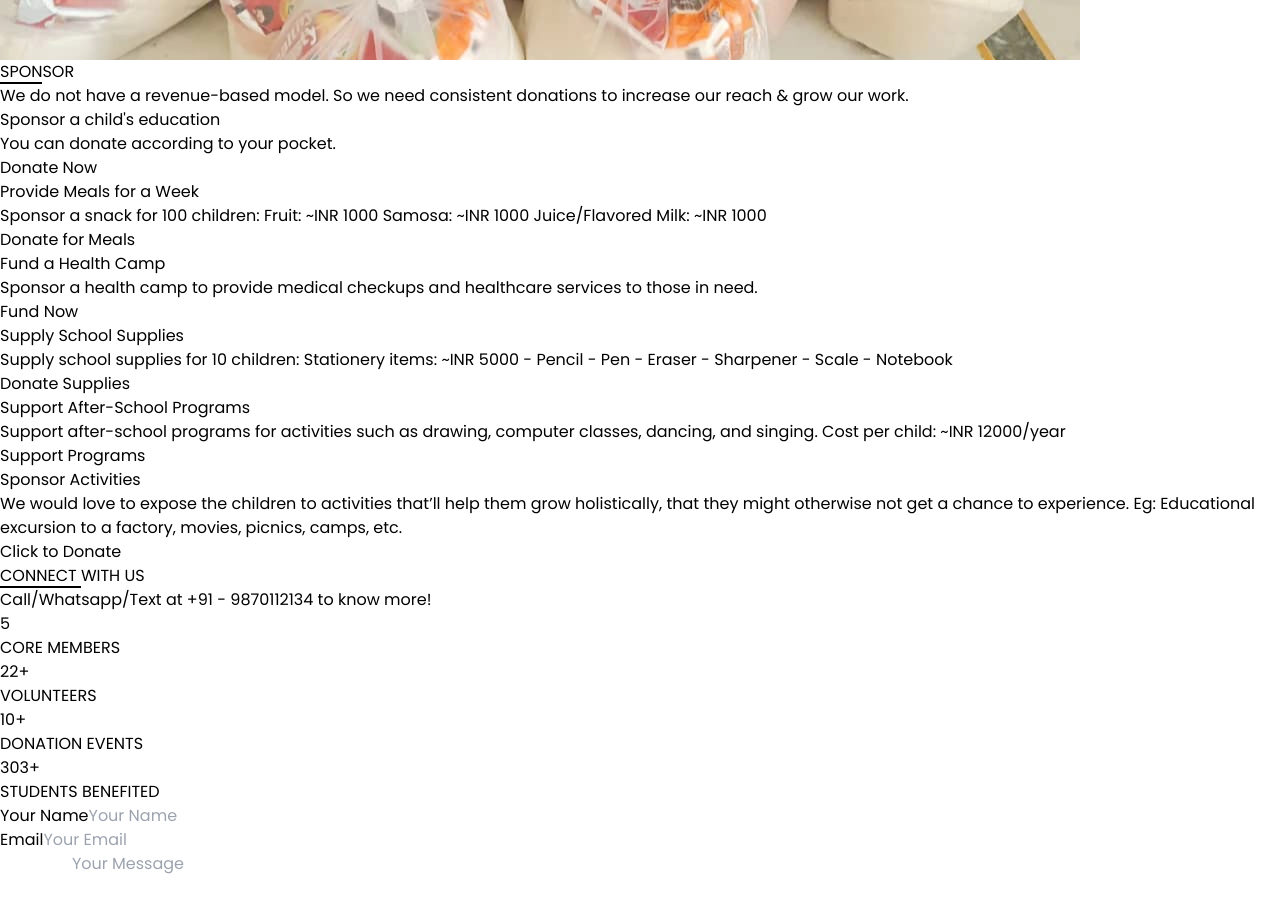
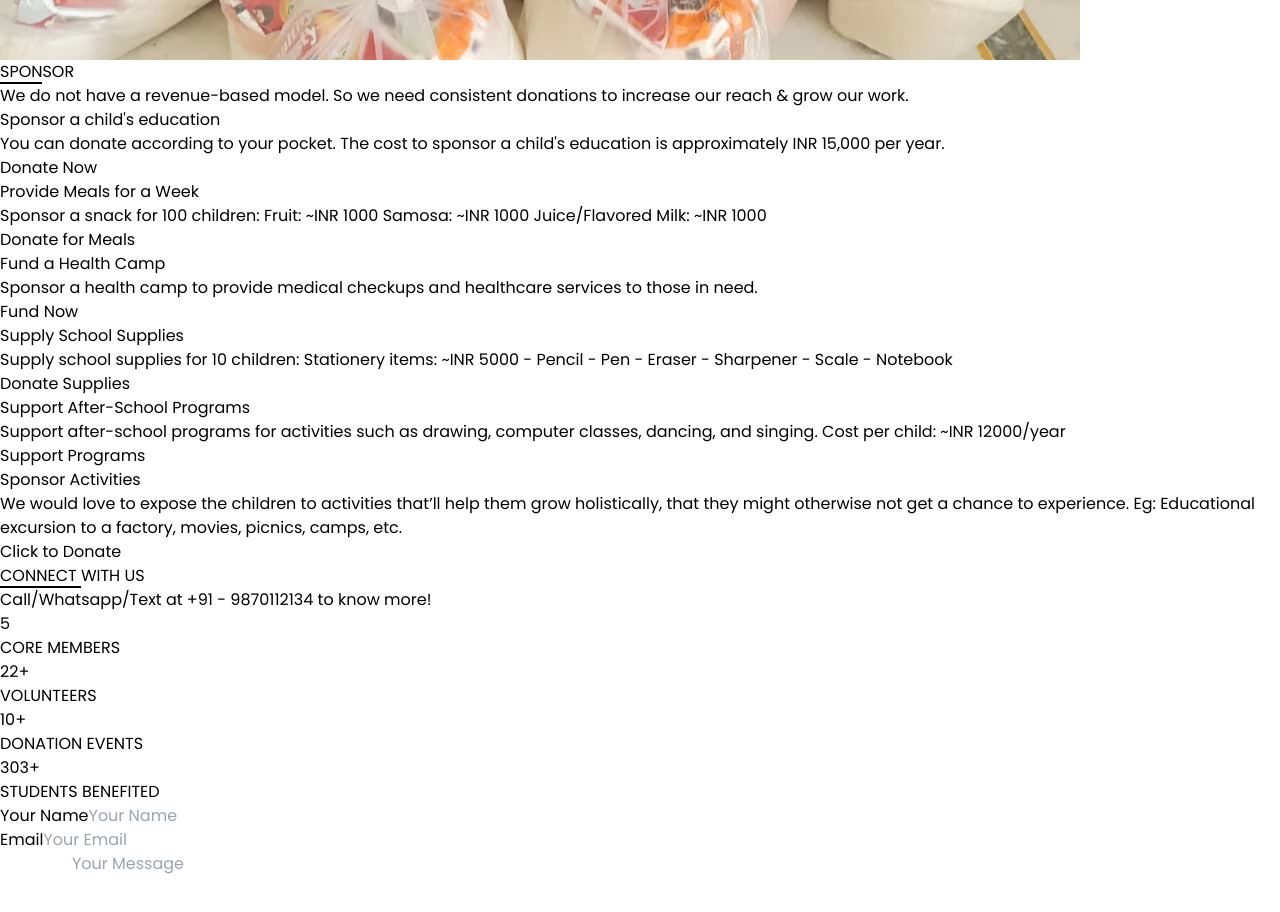
Before and after one commit to arun-j0/maati-16new, a React (Vite) app: page / in a window 1280 px wide. Shown: the part 2940-3852 px from the top of the page. Built offline with nearby package versions, Linux system fonts and the light colour scheme.

Commit message:
Update Sponsor.jsx

```diff
--- a/src/components/Sponsor.jsx
+++ b/src/components/Sponsor.jsx
@@ -2,7 +2,7 @@ import React from 'react';
 import { Tilt } from 'react-tilt';
 import { motion, useAnimation } from 'framer-motion';
 import { useInView } from 'react-intersection-observer';
-import { useNavigate } from 'react-router-dom'; // Updated to use useNavigate
+import { useNavigate } from 'react-router-dom';
 
 const Sponsor = () => {
   const controls = useAnimation();
@@ -11,7 +11,7 @@ const Sponsor = () => {
     threshold: 0.1,
   });
 
-  const navigate = useNavigate(); // Updated to use useNavigate
+  const navigate = useNavigate();
 
   React.useEffect(() => {
     if (inView) {
@@ -34,7 +34,8 @@ const Sponsor = () => {
   const sponsors = [
     {
       title: "Sponsor a child's education",
-      description: "You can donate according to your pocket.",
+      description: `You can donate according to your pocket.
+      The cost to sponsor a child's education is approximately INR 15,000 per year.`,
       button: "Donate Now",
     },
     {
@@ -76,7 +77,7 @@ Cost per child: ~INR 12000/year`,
   ];
 
   const handleDonateClick = (title) => {
-    navigate('/donate-us', { state: { sponsorTitle: title } }); // Updated to use navigate
+    navigate('/donate-us', { state: { sponsorTitle: title } });
   };
 
   return (
```
